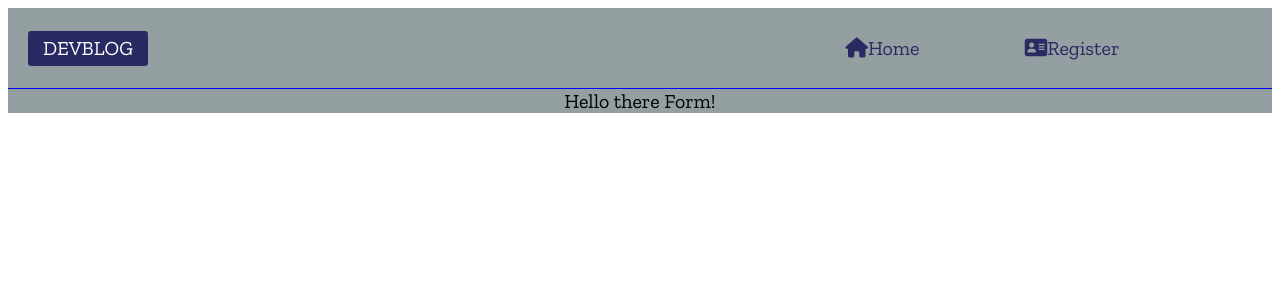
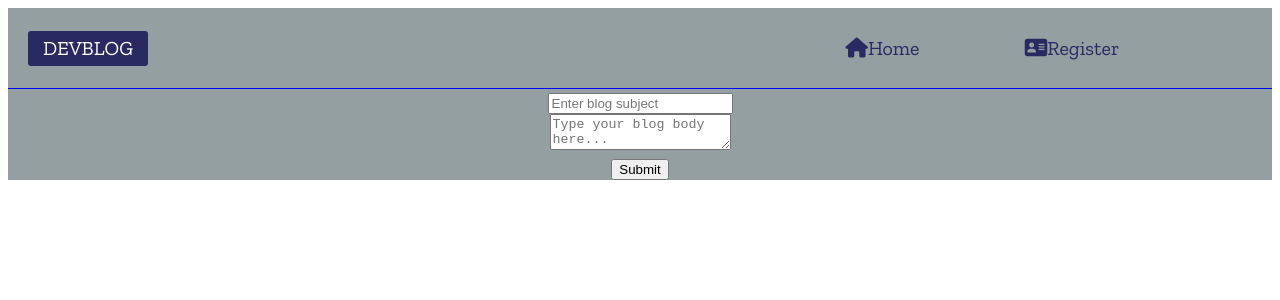
Before and after one commit to Bernardngari/Devblog-frontend, a React (Create React App) app: page /addblog/1 in a window 1280 px wide. Shown: the top 300 px of the page. Built offline with nearby package versions, Linux system fonts and the light colour scheme.

Commit message:
Add the create addblog form that create new blog posts

```diff
--- a/src/components/Addblog.js
+++ b/src/components/Addblog.js
@@ -1,11 +1,16 @@
 import React from 'react'
 import Addblogform from './Addblogform'
 import { useState } from 'react';
+import {useNavigate} from 'react-router-dom';
 
 function Addblog({id}){
+	const navigate = useNavigate()
+	let url = `/addblog/${id}`
 
 	function handle(e){
-		console.log(e.target);
+		if(e){
+			navigate(url)
+		}
 	}
 
 	return (
--- a/src/components/Addblogform.js
+++ b/src/components/Addblogform.js
@@ -1,10 +1,61 @@
 import React from 'react'
+import { useParams } from 'react-router-dom'
+import { useState } from 'react';
+import { useNavigate } from 'react-router-dom';
 
 function Addblogform(){
+	const {id} = useParams()
+	const navigate = useNavigate()
+	const[data, setData] = useState({blogger_id: id})
+	let url = "http://localhost:9292/blogposts"
+	let redirect = `/bloggers/${id}`
+
+	function handleChange(e){
+		setData({...data, [e.target.name]: e.target.value})
+	}
+
+	function handleSubmit(e){
+		e.preventDefault()
+		fetch(url,{
+			method: "POST",
+			headers: {
+				"Content-Type": "application/json"
+			},
+			body: JSON.stringify(data)
+		})
+			navigate(redirect)
+	}
+
 	return (
-		<div>
-			Hello there Form!
-		</div>
+		<form onSubmit={handleSubmit}>
+			<label htmlFor='title' />
+			<input
+				type="text"
+				name="title"
+				required
+				onChange={handleChange}
+				placeholder="Enter blog subject"
+				/>
+				<br />
+			<label htmlFor='body' />
+			<textarea
+				type="text"
+				placeholder='Type your blog body here...'
+				name="body"
+				required
+				onChange={handleChange}
+			/>
+			<label htmlFor='blogger_id' />
+			<input
+				name="blogger_id"
+				type="text"
+				defaultValue={id}
+				hidden
+				onChange={handleChange}
+			/>
+			<br />
+			<button type="submit">Submit</button>
+		</form>
 	)
 }
 
```
